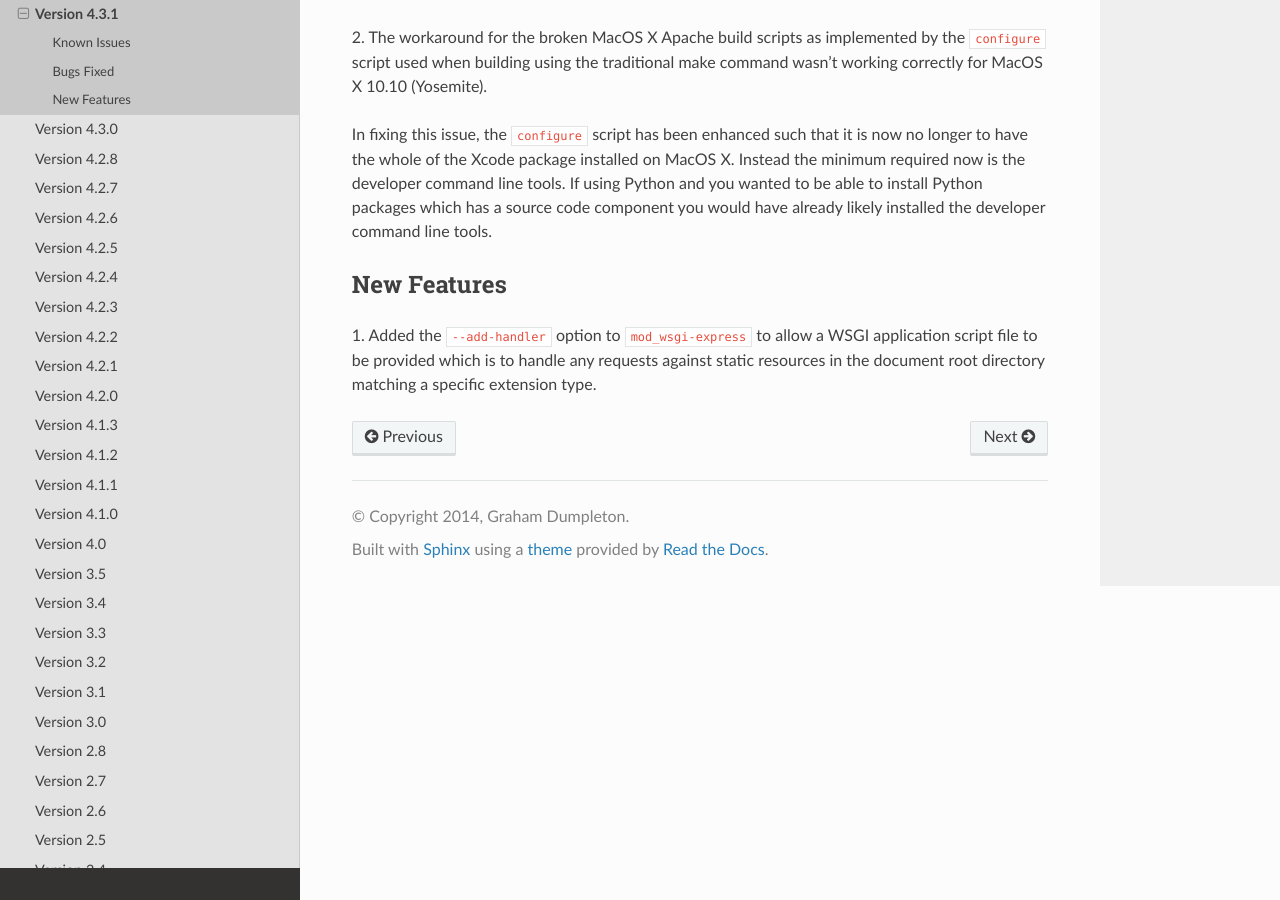
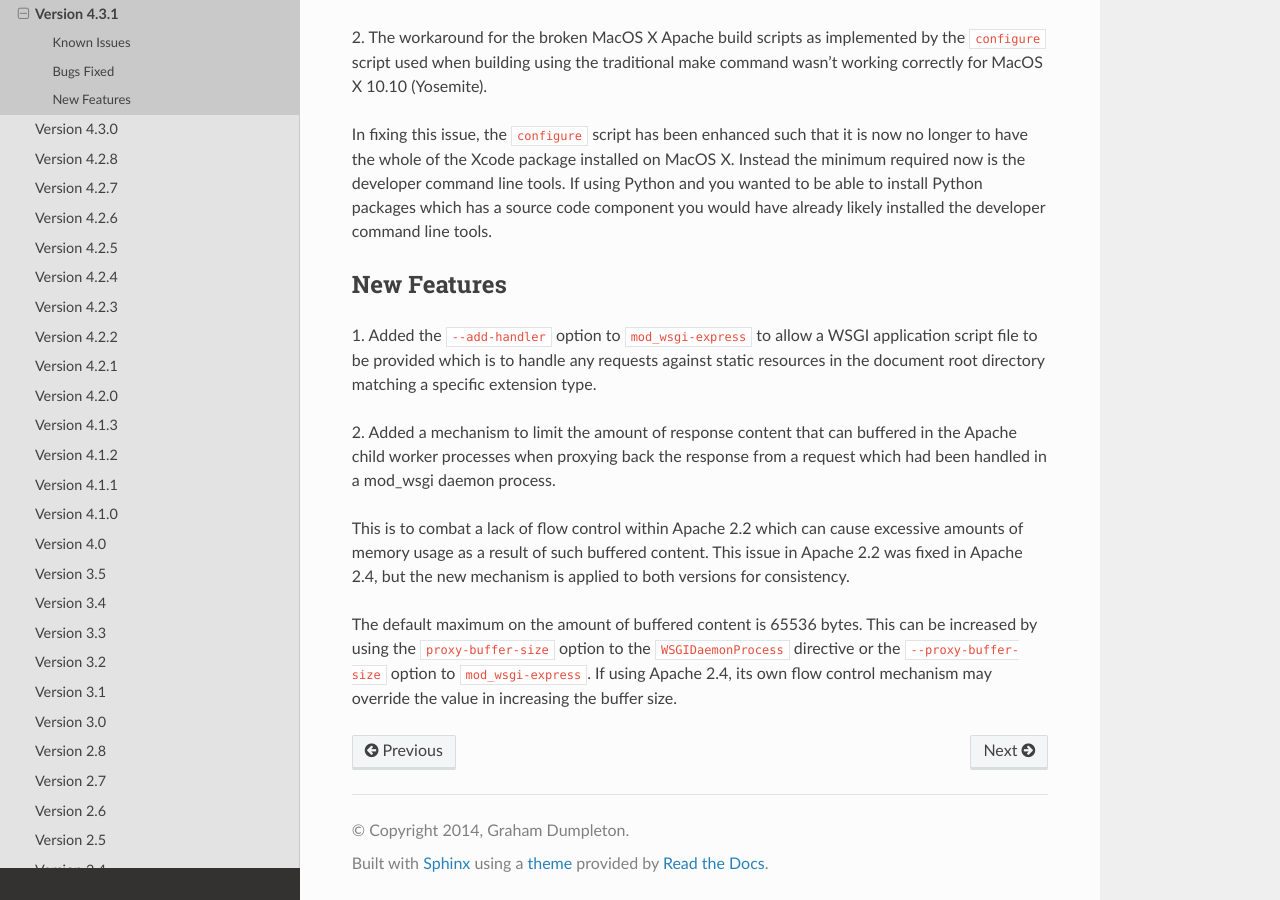
Before and after one commit to GrahamDumpleton/mod_wsgi, a Sphinx documentation site: the page built from docs/release-notes/version-4.3.1.rst, in a window 1280 px wide and 900 px high, scrolled down 512 px. Built offline with Sphinx 7.4.7 and the Read the Docs theme 2.0.0, drawn with Linux system fonts in a browser that asks for light colours.

Commit message:
Release notes for proxy buffering limits. #51

```diff
--- a/docs/release-notes/version-4.3.1.rst
+++ b/docs/release-notes/version-4.3.1.rst
@@ -39,3 +39,18 @@ New Features
 WSGI application script file to be provided which is to handle any requests
 against static resources in the document root directory matching a specific
 extension type.
+
+2. Added a mechanism to limit the amount of response content that can
+buffered in the Apache child worker processes when proxying back the response
+from a request which had been handled in a mod_wsgi daemon process.
+
+This is to combat a lack of flow control within Apache 2.2 which can cause
+excessive amounts of memory usage as a result of such buffered content.
+This issue in Apache 2.2 was fixed in Apache 2.4, but the new mechanism is
+applied to both versions for consistency.
+
+The default maximum on the amount of buffered content is 65536 bytes. This
+can be increased by using the ``proxy-buffer-size`` option to the
+``WSGIDaemonProcess`` directive or the ``--proxy-buffer-size`` option to
+``mod_wsgi-express``. If using Apache 2.4, its own flow control mechanism
+may override the value in increasing the buffer size.
```
